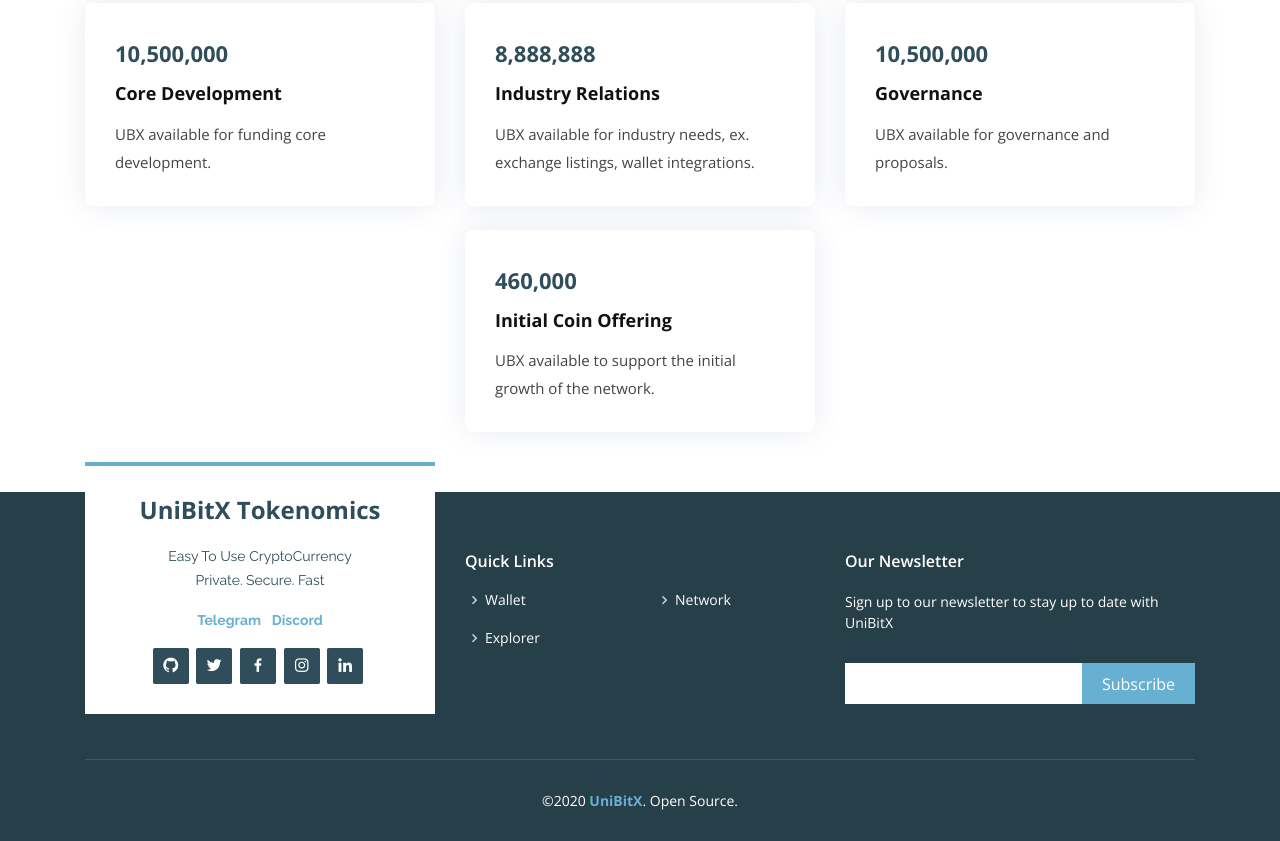
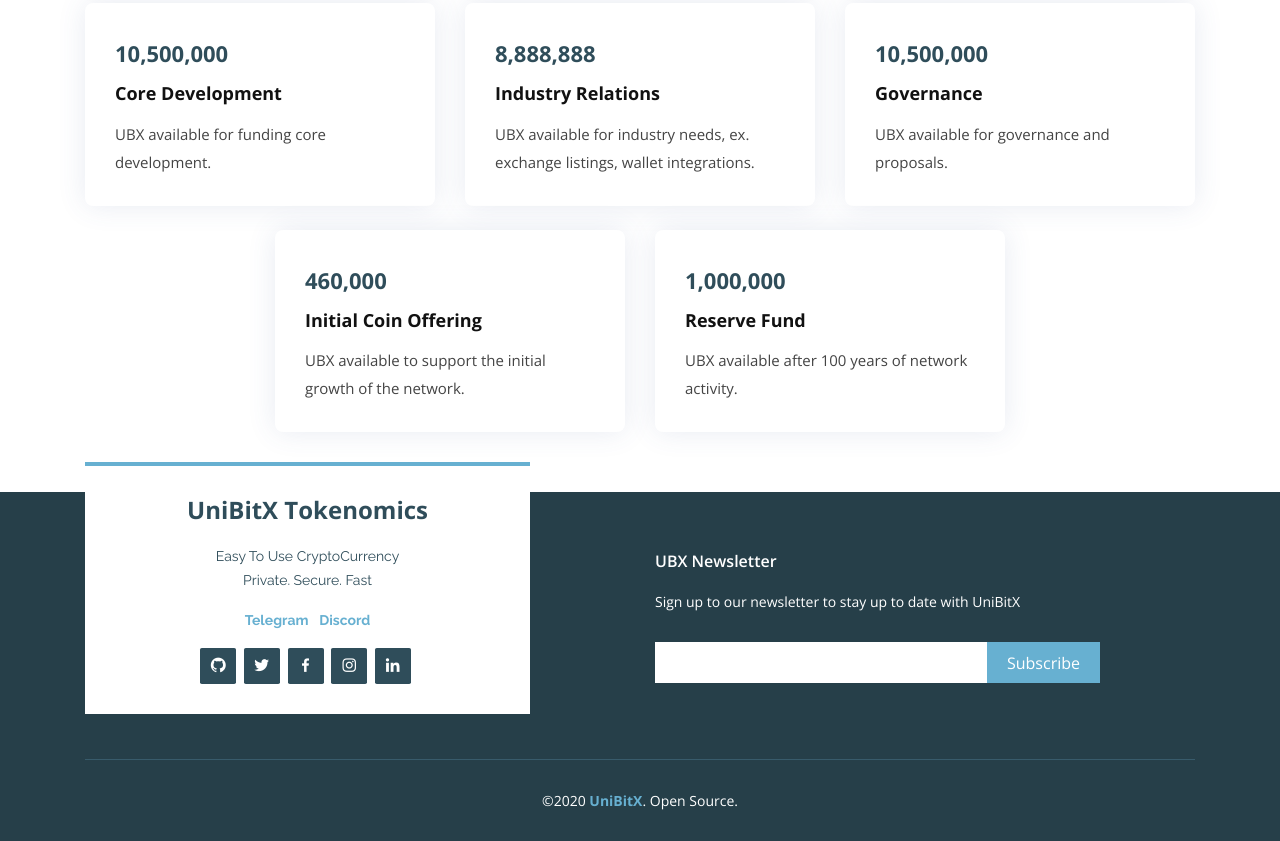
Before and after one commit to UniBitX/tokenomics, a plain HTML site: page index.html in a window 1280 px wide. Shown: the part 978-1819 px from the top of the page. Drawn offline with nearby package versions, Linux system fonts and the light colour scheme.

Commit message:
Add files via upload

```diff
--- a/index.html
+++ b/index.html
@@ -99,26 +99,29 @@
 
           <div class="col-lg-3 col-md-6 d-md-flex align-items-md-stretch">
             <div class="count-box">
+              <span data-toggle="counter-up">121,090,112</span>
+              <p><strong>Minable Supply</strong><br>The Amount of UBX that can be mined.</p>
+            </div>
+          </div>
+
+
+          <div class="col-lg-3 col-md-6 d-md-flex align-items-md-stretch">
+            <div class="count-box">
               <span data-toggle="counter-up">78,388,888</span>
               <p><strong>Reserve Supply</strong>
                 <br>The Reserve Supply For Network Growth</p>
             </div>
           </div>
 
+
           <div class="col-lg-3 col-md-6 d-md-flex align-items-md-stretch">
             <div class="count-box">
-              <span data-toggle="counter-up">10,000</span>
+              <span data-toggle="counter-up">10,521,000</span>
               <p><strong>Circulating Supply</strong>
                 <br>The Amount of Circulating UBX</p>
             </div>
           </div>
 
-          <div class="col-lg-3 col-md-6 d-md-flex align-items-md-stretch">
-            <div class="count-box">
-              <span data-toggle="counter-up">6</span>
-              <p><strong>Network Nodes</strong><br>The Number of Connected Nodes</p>
-            </div>
-          </div>
 
         </div>
 
@@ -218,8 +221,15 @@
             <p class="description">UBX available to support the initial growth of the network.</p>
           </div>
         </div>
-
-
+  <div class="col-md-6 col-lg-4 d-flex align-items-stretch mb-5 mb-lg-0">
+        <div class="icon-box" data-aos="fade-up" data-aos-delay="400">
+          <div class="count-box">
+        <span data-toggle="counter-up">1,000,000</span>
+      </div>
+          <h4 class="title"><a href="">Reserve Fund</a></h4>
+          <p class="description">UBX available after 100 years of network activity.</p>
+        </div>
+      </div>
 
 
 
@@ -237,7 +247,7 @@
       <div class="container">
         <div class="row">
 
-          <div class="col-lg-4 col-md-6">
+          <div class="col-lg-5 col-md-6">
             <div class="footer-info" data-aos="fade-up" data-aos-delay="50">
               <h3>UniBitX Tokenomics</h3>
               <p class="pb-3">Easy To Use CryptoCurrency <br> Private. Secure. Fast</p>
@@ -256,23 +266,13 @@
             </div>
           </div>
 
-          <div class="col-lg-2 col-md-6 footer-links" data-aos="fade-up" data-aos-delay="150">
-            <h4>Quick Links</h4>
-            <ul>
-              <li><i class="bx bx-chevron-right"></i> <a href="#">Wallet</a></li>
-              <li><i class="bx bx-chevron-right"></i> <a href="#">Explorer</a></li>
-            </ul>
+          <div class="col-lg-1 col-md-6 footer-links" data-aos="fade-up" data-aos-delay="150">
+
           </div>
 
-          <div class="col-lg-2 col-md-6 footer-links" data-aos="fade-up" data-aos-delay="250">
-            <h4>&nbsp</h4>
-            <ul>
-              <li><i class="bx bx-chevron-right"></i> <a href="#">Network</a></li>
-            </ul>
-          </div>
 
-          <div class="col-lg-4 col-md-6 footer-newsletter" data-aos="fade-up" data-aos-delay="350">
-            <h4>Our Newsletter</h4>
+          <div class="col-lg-5 col-md-6 footer-newsletter" data-aos="fade-up" data-aos-delay="350">
+            <h4>UBX Newsletter</h4>
             <p>Sign up to our newsletter to stay up to date with UniBitX</p>
             <form action="https://universalbitproject.us20.list-manage.com/subscribe/post?u=9b90c43e021080204c559b12e&amp;id=a2cefed012" method="post" id="mc-embedded-subscribe-form" name="mc-embedded-subscribe-form" class="validate" target="_blank" novalidate>
 
@@ -280,6 +280,13 @@
             </form>
 
           </div>
+
+
+          <div class="col-lg-1 col-md-6 footer-links" data-aos="fade-up" data-aos-delay="150">
+
+          </div>
+
+
 
         </div>
       </div>
```
